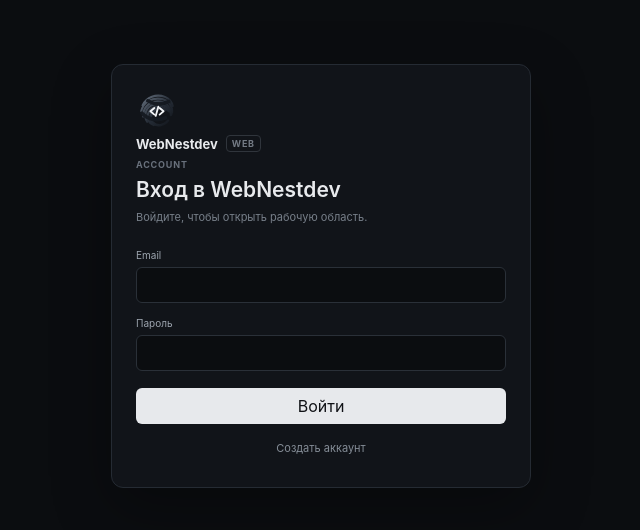
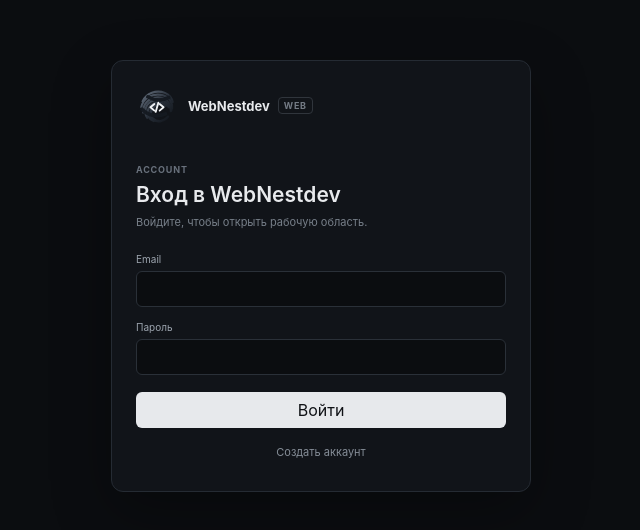
Before and after one commit to misha4323223/WebNestdev, a React (Vite) app: page / in a window 1280 px wide. Shown: the part 124-654 px from the top of the page, without its empty margins (319-959 px from the left). Built offline with nearby package versions, Linux system fonts and the light colour scheme; no server answers.

Commit message:
fix(build): remove escaped newline sequences from CSS

```diff
--- a/src/styles.css
+++ b/src/styles.css
@@ -55,4 +55,7 @@ button,textarea{font:inherit}button{color:inherit}
 .home-footer{width:min(980px,100%);margin:58px auto 22px;padding-top:14px;border-top:1px solid #1e2329;color:#555d67;font-size:9px;display:flex;justify-content:space-between;gap:15px}.home-footer span:last-child{display:flex;align-items:center;gap:5px}
 @media(max-width:800px){.home-hero{padding-top:58px}.home-hero h1{font-size:34px}.template-grid{grid-template-columns:repeat(2,1fr)}.recent-grid{grid-template-columns:repeat(2,1fr)}}
 @media(max-width:520px){.home-screen{padding:0 14px}.home-hero{padding-top:42px}.home-hero h1{font-size:30px}.home-composer-bottom span{display:none}.template-grid,.recent-grid{grid-template-columns:1fr}.home-footer{flex-wrap:wrap}.home-footer span:nth-child(2){display:none}}
-\n.auth-logo{display:flex;align-items:center;gap:10px;margin-bottom:30px}.auth-logo .brand{min-width:0}.auth-brand{margin-bottom:30px}.home-logo{display:grid;place-items:center;margin-bottom:16px}.home-logo svg{filter:drop-shadow(0 8px 22px rgba(35,122,255,.12))}.home-footer-brand{display:flex;align-items:center;gap:6px;color:#6d7580}\n\n.typing-indicator{display:inline-flex;align-items:center;gap:4px;color:#7f8792}.typing-indicator i{width:4px;height:4px;border-radius:50%;background:#8f97a2;animation:webnest-pulse 1.1s infinite ease-in-out}.typing-indicator i:nth-child(2){animation-delay:.14s}.typing-indicator i:nth-child(3){animation-delay:.28s}.typing-indicator span{margin-left:5px}@keyframes webnest-pulse{0%,70%,100%{opacity:.3;transform:translateY(0)}35%{opacity:1;transform:translateY(-2px)}}\n
+
+.auth-logo{display:flex;align-items:center;gap:10px;margin-bottom:30px}.auth-logo .brand{min-width:0}.auth-brand{margin-bottom:30px}.home-logo{display:grid;place-items:center;margin-bottom:16px}.home-logo svg{filter:drop-shadow(0 8px 22px rgba(35,122,255,.12))}.home-footer-brand{display:flex;align-items:center;gap:6px;color:#6d7580}
+
+.typing-indicator{display:inline-flex;align-items:center;gap:4px;color:#7f8792}.typing-indicator i{width:4px;height:4px;border-radius:50%;background:#8f97a2;animation:webnest-pulse 1.1s infinite ease-in-out}.typing-indicator i:nth-child(2){animation-delay:.14s}.typing-indicator i:nth-child(3){animation-delay:.28s}.typing-indicator span{margin-left:5px}@keyframes webnest-pulse{0%,70%,100%{opacity:.3;transform:translateY(0)}35%{opacity:1;transform:translateY(-2px)}}
```
